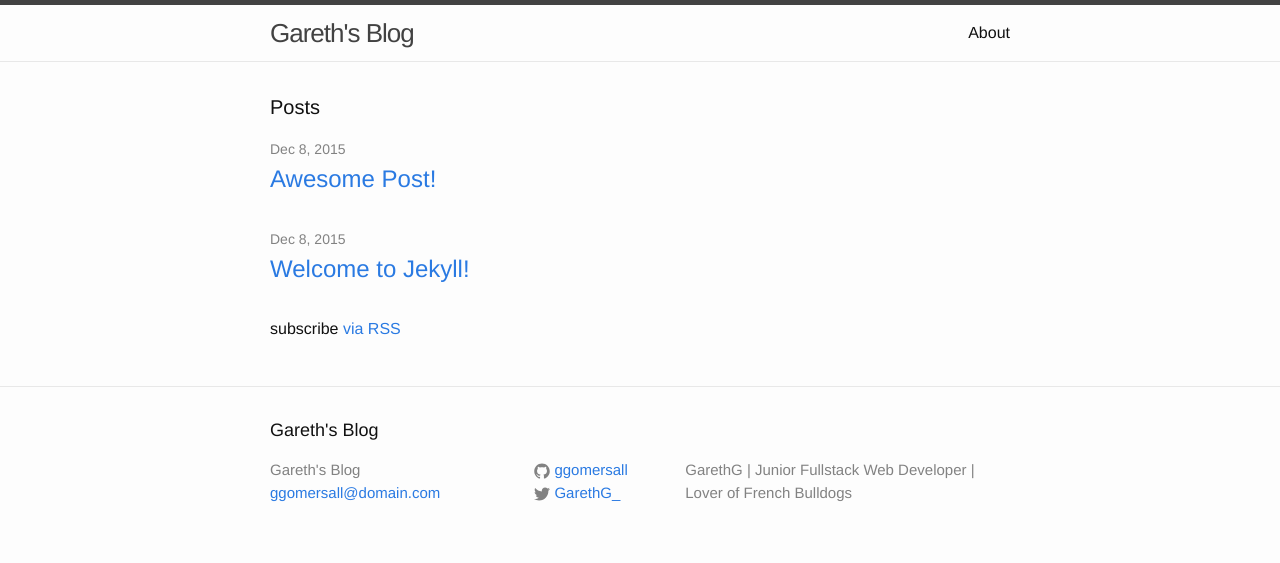
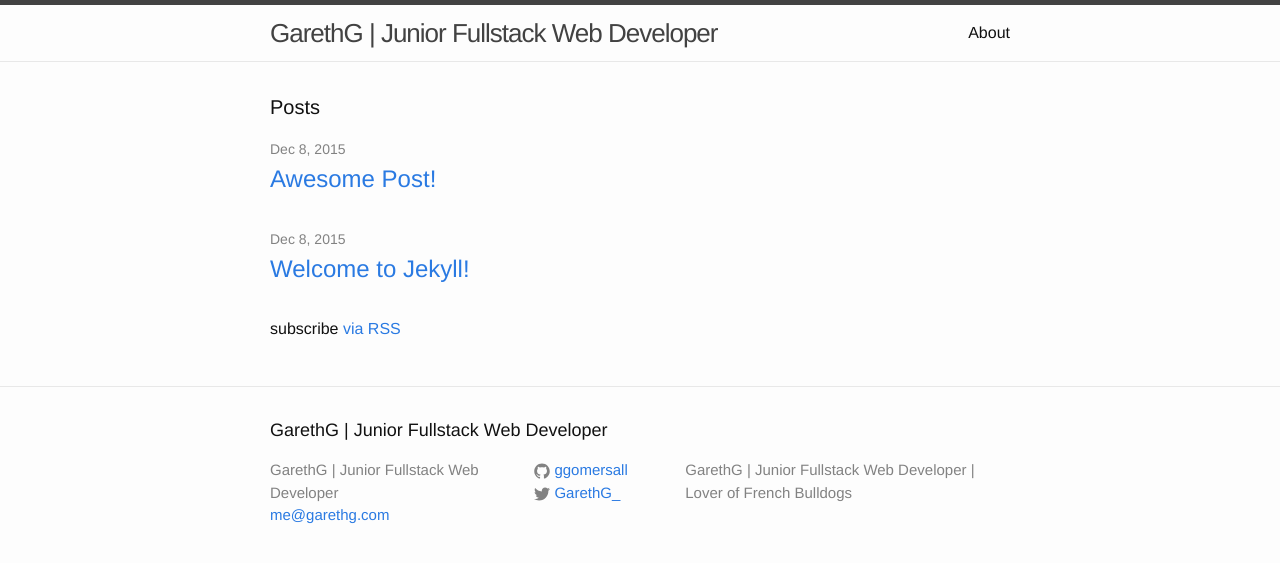
Before and after one commit to ggomersall/ggomersall.github.io, a Jekyll site: the page built from index.html, in a window 1280 px wide. Shown: the top 563 px of the page. Built offline with Jekyll 4.4.1, drawn with Linux system fonts in a browser that asks for light colours.

Commit message:
changed email and title in config.yml

```diff
--- a/_config.yml
+++ b/_config.yml
@@ -6,9 +6,9 @@
 # 'jekyll serve'. If you change this file, please restart the server process.
 
 # Site settings
-title: Gareth's Blog
-email: ggomersall@domain.com
-description: "GarethG | Junior Fullstack Web Developer | Lover of French Bulldogs"
+title: GarethG | Junior Fullstack Web Developer
+email: me@garethg.com
+description: GarethG | Junior Fullstack Web Developer | Lover of French Bulldogs
 baseurl: "" # the subpath of your site, e.g. /blog
 url: "http://ggomersall.github.io" # the base hostname & protocol for your site
 twitter_username: GarethG_
```
